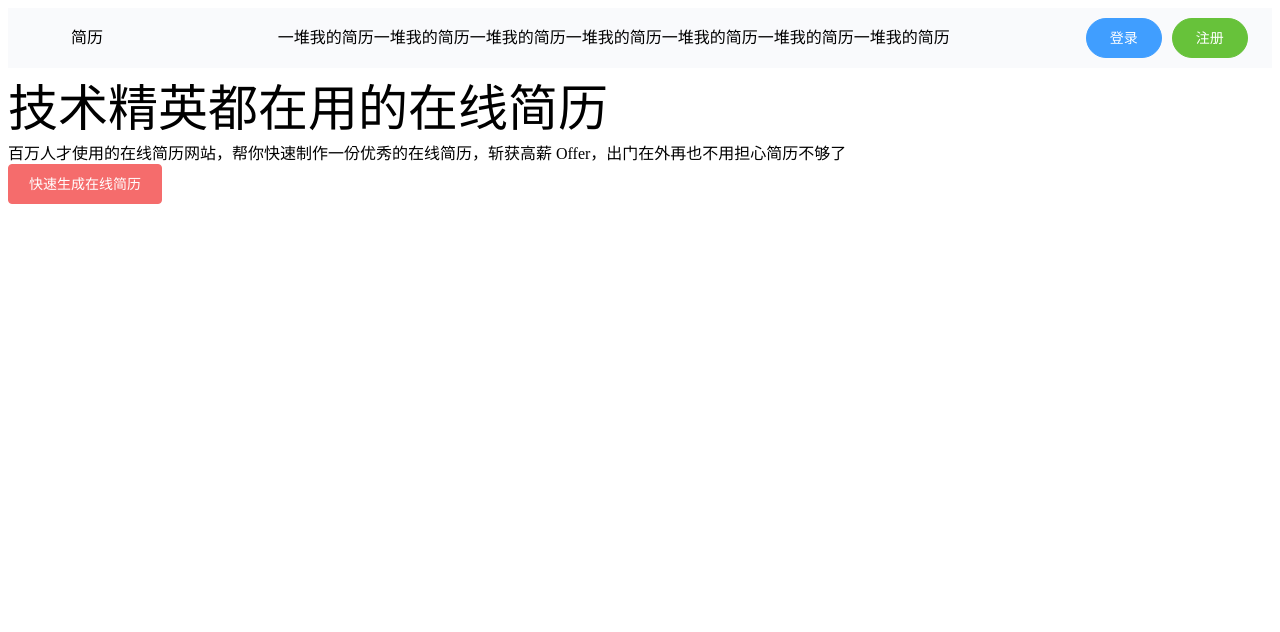
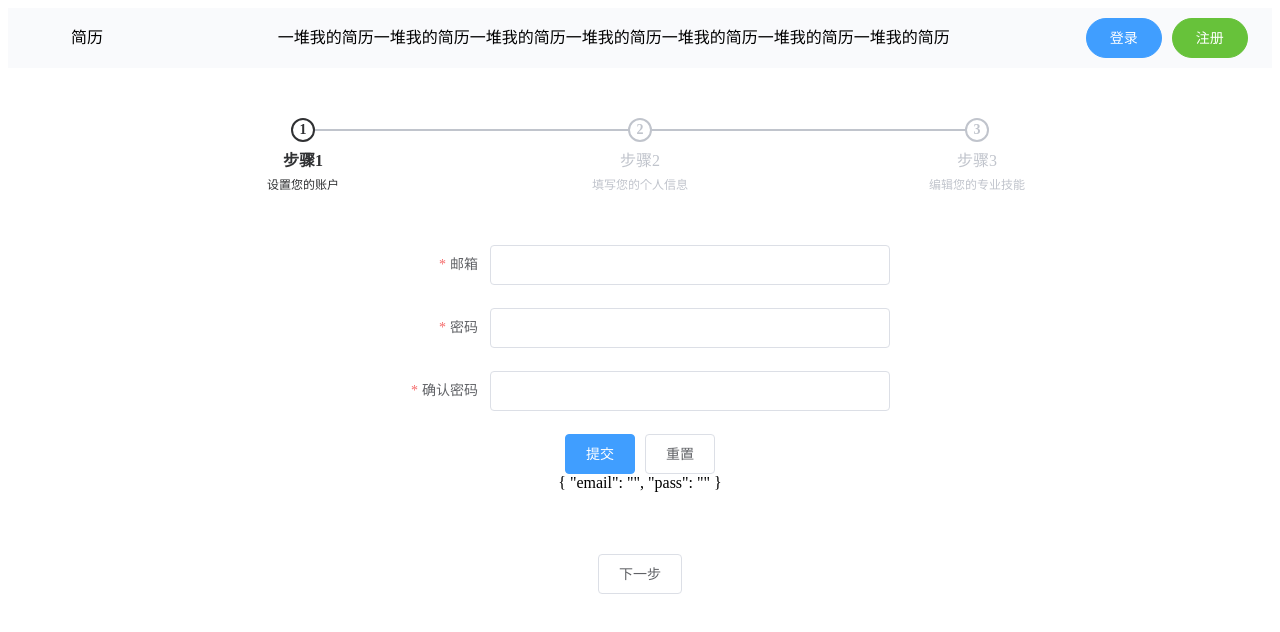
Before and after one commit to aijunhao/MyResumeVue, a Vue app: page /#/register/firststep in a window 1280 px wide. Before the commit this address led to /home#/register/firststep. Shown: the top 632 px of the page. Built offline with nearby package versions, Linux system fonts and the light colour scheme.

Commit message:
完成账户注册

```diff
--- a/package.json
+++ b/package.json
@@ -8,6 +8,7 @@
     "lint": "vue-cli-service lint"
   },
   "dependencies": {
+    "axios": "^0.18.0",
     "core-js": "^2.6.5",
     "element-ui": "^2.4.5",
     "vue": "^2.6.10",
--- a/src/App.vue
+++ b/src/App.vue
@@ -5,7 +5,7 @@
       <!-- 左侧主页图标 -->
       <el-col :lg="3" :md="4" :sm="8" :xl="1" :xs="8">
         <div class="grid-content">
-          <router-link to="/" tag="span">简历</router-link>
+          <router-link tag="span" to="/">简历</router-link>
         </div>
       </el-col>
       <!-- 中间的东西 -->
@@ -31,8 +31,8 @@
             </el-dropdown>
           </template>
           <template v-else>
-            <el-button type="primary" round @click="handleCommand('login')">登录</el-button>
-            <el-button type="success" round @click="handleCommand('register')">注册</el-button>
+            <el-button @click="handleCommand('login')" round type="primary">登录</el-button>
+            <el-button @click="handleCommand('register')" round type="success">注册</el-button>
           </template>
         </div>
       </el-col>
@@ -54,10 +54,10 @@ export default {
   methods: {
     // 编程式路由加载
     handleCommand(command) {
-      console.log(command)
-      this.$router.push(command)
+      // console.log(command)
+      this.$router.push({ name: command})
     }
-  },
+  }
 }
 </script>
 
--- a/src/router.js
+++ b/src/router.js
@@ -6,13 +6,16 @@ import Member from "./views/Member.vue";
 import Feekback from "./views/Feedback.vue";
 import Login from "./views/Login.vue";
 import NewResume from "./views/NewResume.vue";
-import Register from "./views/Register.vue";
+import Register from "./views/Register/Register.vue";
+import FirstStep from "./views/Register/FirstStep.vue";
+import SecondStep from "./views/Register/SecondStep.vue";
+import ThirdStep from "./views/Register/ThirdStep.vue";
 
 Vue.use(Router);
 
 export default new Router({
-  mode: "history",
-  base: process.env.BASE_URL,
+  // mode: "history",
+  // base: process.env.BASE_URL,
   routes: [
     {
       path: "/",
@@ -51,7 +54,25 @@ export default new Router({
     {
       path: "/register",
       component: Register,
-      name: "register"
+      name: "register",
+      redirect: "/register/firststep",
+      children: [
+        {
+          path: "firststep",
+          component: FirstStep,
+          name: "firststep"
+        },
+        {
+          path: "secondstep",
+          component: SecondStep,
+          name: "secondstep"
+        },
+        {
+          path: "thirdstep",
+          component: ThirdStep,
+          name: "thirdstep"
+        }
+      ]
     }
   ]
 });
--- a/src/store.js
+++ b/src/store.js
@@ -1,10 +1,36 @@
 import Vue from "vue";
 import Vuex from "vuex";
+import axios from "axios";
 
 Vue.use(Vuex);
 
 export default new Vuex.Store({
-  state: {},
-  mutations: {},
-  actions: {}
+  state: {
+    form: {
+      email: "",
+      pass: ""
+    }
+  },
+  getters: {
+    registerForm: state => state.form
+  },
+  actions: {
+    register({ commit }, value) {
+      axios({
+        method: "post",
+        url: "http://127.0.0.1:3001/users/register",
+        data: value
+      })
+        .then(() => {
+          commit("updateForm", value);
+        })
+        .catch(() => {});
+    }
+  },
+  mutations: {
+    updateForm(state, value) {
+      state.form.email = value.email;
+      state.form.pass = value.pass;
+    }
+  }
 });
--- a/src/views/Register.vue
+++ /dev/null
@@ -1,5 +0,0 @@
-<template>
-    <div>
-        这是注册页面
-    </div>
-</template>
--- /dev/null
+++ b/src/views/Register/FirstStep.vue
@@ -0,0 +1,116 @@
+<template>
+  <div class="first-step">
+    <div>
+      <el-form
+        :model="ruleForm"
+        :rules="rules"
+        class="demo-ruleForm"
+        label-width="100px"
+        ref="ruleForm"
+        status-icon
+      >
+        <el-form-item label="邮箱" prop="email">
+          <el-input autocomplete="off" type="email" v-model="ruleForm.email"></el-input>
+        </el-form-item>
+        <!-- <el-form-item label="手机号" prop="tel">
+          <el-input autocomplete="off" type="tel" v-model="ruleForm.tel"></el-input>
+        </el-form-item>-->
+        <el-form-item label="密码" prop="pass">
+          <el-input autocomplete="off" type="password" v-model="ruleForm.pass"></el-input>
+        </el-form-item>
+        <el-form-item label="确认密码" prop="checkPass">
+          <el-input autocomplete="off" type="password" v-model="ruleForm.checkPass"></el-input>
+        </el-form-item>
+        <el-button @click="checkForm('ruleForm')" type="primary">提交</el-button>
+        <el-button @click="resetForm('ruleForm')">重置</el-button>
+      </el-form>
+    </div>
+    {{ $store.state.form }}
+  </div>
+</template>
+
+<script>
+import { mapActions, mapGetters } from 'vuex'
+
+export default {
+  data() {
+    var validatePass2 = (rule, value, callback) => {
+      if (value !== this.ruleForm.pass) {
+        callback(new Error('两次输入密码不一致!'))
+      } else {
+        callback()
+      }
+    }
+    return {
+      ruleForm: {
+        email: '',
+        pass: '',
+        checkPass: ''
+      },
+      rules: {
+        email: [
+          { required: true, message: '请输入邮箱地址', trigger: 'blur' },
+          {
+            type: 'email',
+            message: '请输入正确的邮箱地址',
+            trigger: 'blur'
+          }
+        ],
+        pass: [
+          { required: true, message: '请输入密码', trigger: 'blur' },
+          { min: 3, max: 5, message: '长度在 3 到 5 个字符', trigger: 'blur' }
+        ],
+        checkPass: [
+          { required: true, message: '请再次输入密码', trigger: 'blur' },
+          { min: 3, max: 5, message: '长度在 3 到 5 个字符', trigger: 'blur' },
+          { validator: validatePass2, trigger: 'blur' }
+        ]
+      }
+    }
+  },
+  methods: {
+    // ...mapActions({
+    //   submitForm: "register"
+    // }),
+    checkForm(formName) {
+      this.$refs[formName].validate(valid => {
+        if (valid) {
+          alert('submit!')
+          console.log(this.ruleForm)
+          this.register()
+        } else {
+          console.log('error submit!!')
+          return false
+        }
+      })
+    },
+    resetForm(formName) {
+      this.$refs[formName].resetFields()
+    },
+    register() {
+      this.$store.dispatch('register', {
+        email: this.ruleForm.email,
+        pass: this.ruleForm.pass
+      })
+    }
+  }
+  // computed: {
+  //   // 绑定 vuex 中的 form 数据
+  //   ruleForm: {
+  //     get () {
+  //       return this.$store.state.form
+  //     },
+  //     set (value) {
+  //       this.$store.commit('updateForm', value)
+  //     }
+  //   }
+  // },
+}
+</script>
+
+<style>
+.first-step {
+  margin: 50px auto;
+  width: 500px;
+}
+</style>
--- /dev/null
+++ b/src/views/Register/Register.vue
@@ -0,0 +1,59 @@
+<template>
+  <div id="register-body">
+    <!-- 步骤条 -->
+    <el-steps :active="active" align-center>
+      <el-step description="设置您的账户" title="步骤1"></el-step>
+      <el-step description="填写您的个人信息" title="步骤2"></el-step>
+      <el-step description="编辑您的专业技能" title="步骤3"></el-step>
+    </el-steps>
+    <!-- 注册主体 -->
+    <router-view></router-view>
+    <!-- 下一步按钮 -->
+    <!-- <el-button @click="pre" style="margin-top: 12px;">上一步</el-button> -->
+    <el-button @click="next" style="margin-top: 12px;">下一步</el-button>
+  </div>
+</template>
+
+<script>
+export default {
+  data() {
+    return {
+      active: 0
+    }
+  },
+  methods: {
+    // pre() {
+    //   if (this.active > 0) this.active--
+    //   this.show()
+    // },
+    next() {
+      if (this.active < 3) this.active ++
+      this.show()
+    },
+    show() {
+      switch (this.active) {
+        case 0:
+          this.$router.push({ path: '/register/firststep' })
+          break;
+        case 1:
+          this.$router.push({ path: '/register/secondstep' })
+          break;
+        case 2:
+          this.$router.push({ path: '/register/thirdstep' })
+          break;
+        default:
+          console.log('提交中，请稍等')
+          break;
+      }
+    }
+  }
+}
+</script>
+
+<style>
+#register-body {
+  width: 80%;
+  margin: 50px auto;
+  text-align: center;
+}
+</style>
--- /dev/null
+++ b/src/views/Register/SecondStep.vue
@@ -0,0 +1,5 @@
+<template>
+  <div id="home">
+    第二步
+  </div>
+</template>
--- /dev/null
+++ b/src/views/Register/ThirdStep.vue
@@ -0,0 +1,5 @@
+<template>
+  <div id="home">
+    第三步
+  </div>
+</template>
--- a/vue.config.js
+++ b/vue.config.js
@@ -17,7 +17,7 @@ module.exports = {
     port: 8000,
     https: false,
     // 热更新
-    hotOnly: false
+    hotOnly: true
     // 跨域请求
     // proxy: {
     //   "http://127.0.0.1:3000/": {
```
Also changed, not shown: 1 other file (tests, documents, lock files or other folders).
